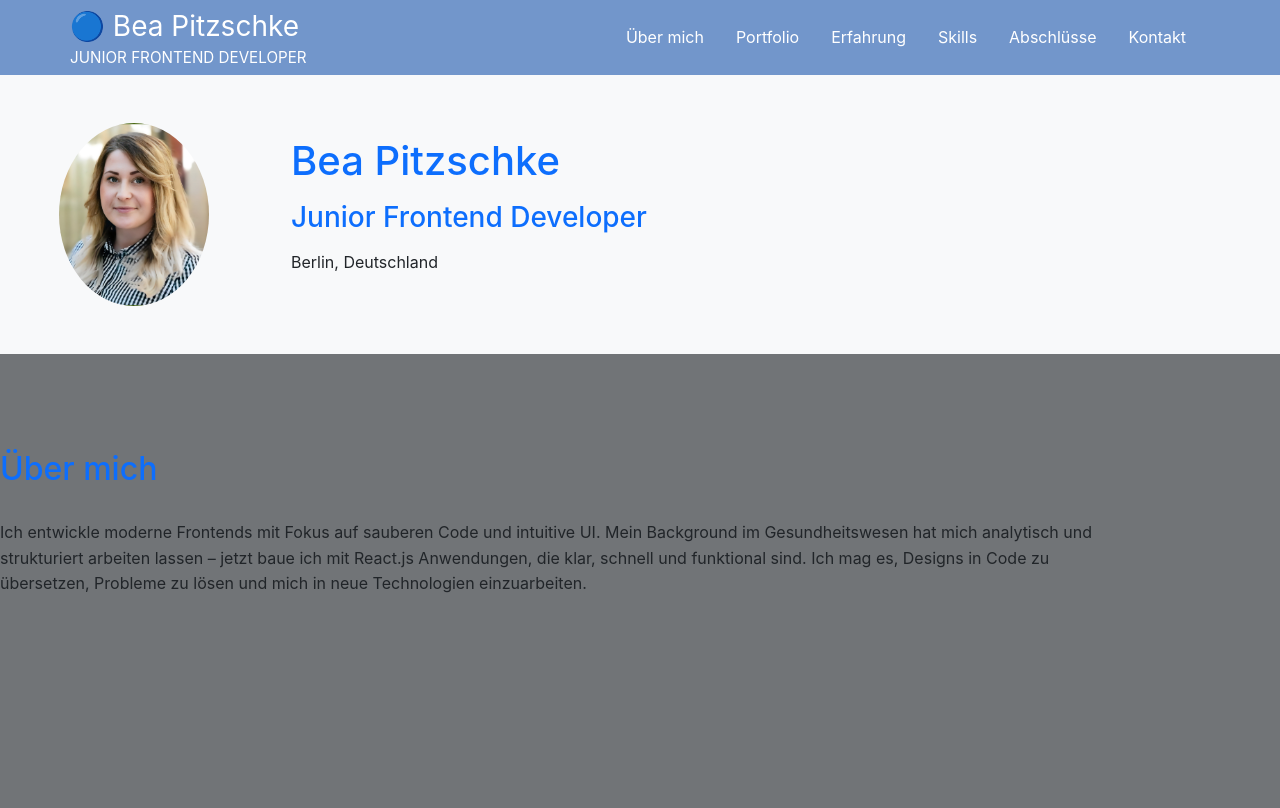
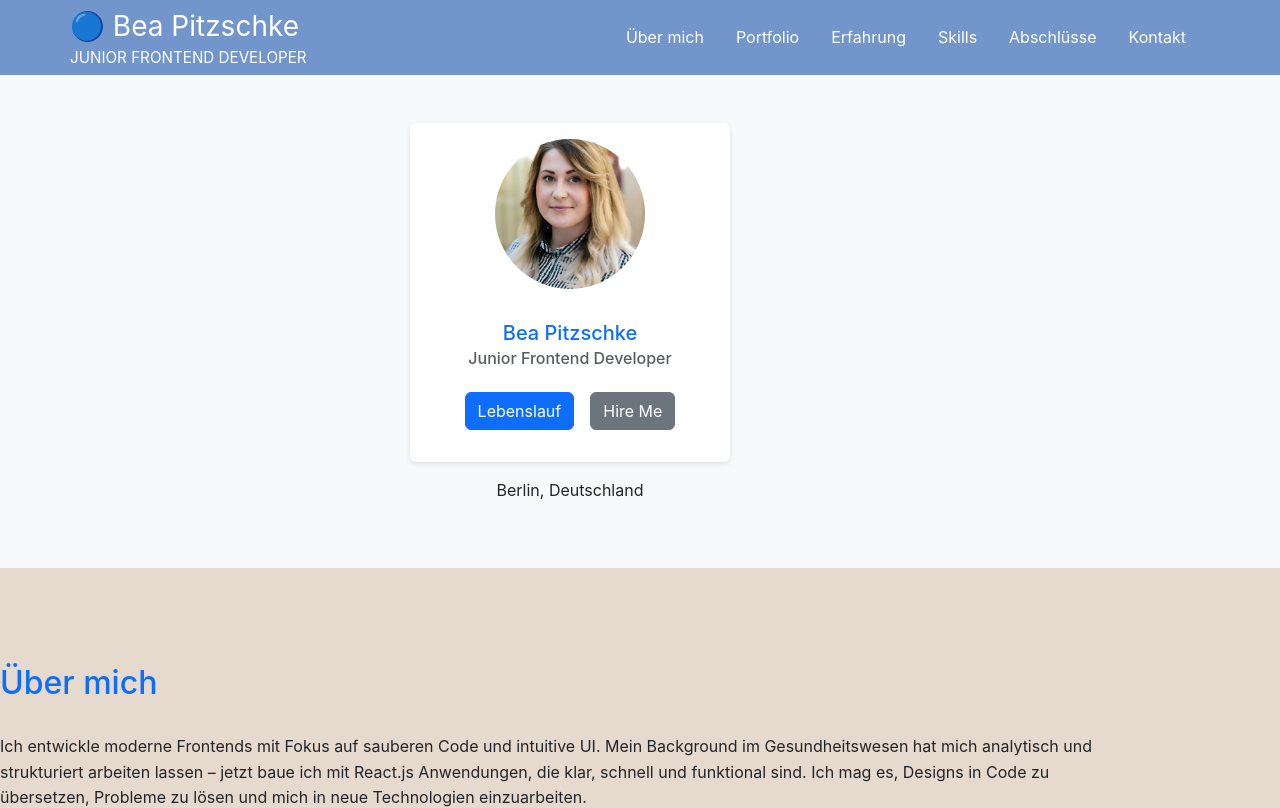
Before and after one commit to BeaCoden/my-cv, a React (Create React App) app: page / in a window 1280 px wide. Shown: the top 808 px of the page. Built offline with nearby package versions, Linux system fonts and the light colour scheme.

Commit message:
Refactor Hero component; replace image and text with ProfileCard component, add download and hire buttons, and update styles

```diff
--- a/src/App.css
+++ b/src/App.css
@@ -4,7 +4,7 @@ html {
 
 body {
   margin: 0;
-  background-color: #717477;
+  background-color: #e6dace;
   color: #212529;
   font-family: -apple-system, BlinkMacSystemFont, 'Segoe UI', 'Roboto', 'Oxygen',
     'Ubuntu', 'Cantarell', 'Fira Sans', 'Droid Sans', 'Helvetica Neue',
@@ -72,26 +72,6 @@ p {
   cursor: pointer;
 }
 
-.hero {
-  background-color: #e9ecef;
-  padding: 4rem 0;
-  text-align: left;
-}
-
-.hero h1 {
-  font-size: 2.5rem;
-  margin-bottom: 0.5rem;
-}
-
-.hero h3 {
-  font-size: 1.25rem;
-  color: #6c757d;
-}
-
-.hero img {
-  max-width: 150px;
-  border-radius: 50%;
-}
 
 section {
   padding-top: 3rem;
--- a/src/areas/Hero.jsx
+++ b/src/areas/Hero.jsx
@@ -1,27 +1,44 @@
 import React from "react";
 import { Container, Row, Col } from "react-bootstrap";
-import data from "../cvData.json";import "../App.css";
+import data from "../cvData.json";
+import ProfileCard from "../components/common/ProfileCard";
+import "../App.css";
 
 const Hero = () => {
   const { name, title, location, profile_image } = data;
 
+  // Beispiel-Handler für die Buttons
+  const handleDownloadCV = () => {
+    // Hier kannst du z. B. ein PDF öffnen oder herunterladen
+    // window.open("/pfad/zu/deinemCV.pdf");
+    // oder Druck-Dialog: window.print();
+    console.log("CV-Download / Print ausgelöst");
+  };
+
+  const handleHireMe = () => {
+    // Hier kannst du z. B. ein Kontaktformular öffnen
+    // oder eine Mailto-Option triggern
+    console.log("Hire Me geklickt");
+  };
+
   return (
     <section className="py-5 bg-light">
       <Container>
-        <Row className="align-items-center">
-          <Col
-            md={3}
-            className="text-center mb-4 mb-md-0">
-            <img
-              src={profile_image}
-              alt="Profilbild"
-              className="img-fluid rounded-circle"
-              style={{ maxWidth: "150px" }}
+        <Row className="justify-content-center">
+          <Col md={6}>
+            <ProfileCard
+              image={profile_image}
+              name={name}
+              title={title}
+              onDownloadCV={handleDownloadCV}
+              onHireMe={handleHireMe}
             />
           </Col>
-          <Col md={9}>
-            <h1>{name}</h1>
-            <h3>{title}</h3>
+        </Row>
+        <Row className="justify-content-center mt-3">
+          <Col
+            md={6}
+            className="text-center">
             <p>{location}</p>
           </Col>
         </Row>
--- /dev/null
+++ b/src/components/common/ProfileCard.jsx
@@ -0,0 +1,44 @@
+import React from "react";
+import { Card, Button } from "react-bootstrap";
+
+const ProfileCard = ({ image, name, title, onDownloadCV, onHireMe }) => {
+  return (
+    <Card
+      className="text-center p-3"
+      style={{ maxWidth: "20rem", margin: "0 auto" }}>
+      {/* Profilbild oben, rund dargestellt */}
+      <div style={{ width: "150px", height: "150px", margin: "0 auto" }}>
+        <Card.Img
+          variant="top"
+          src={image}
+          alt={name}
+          className="rounded-circle"
+          style={{ width: "100%", height: "100%", objectFit: "cover" }}
+        />
+      </div>
+
+      <Card.Body>
+        <Card.Title className="mt-3">{name}</Card.Title>
+        <Card.Subtitle className="text-muted mb-4">{title}</Card.Subtitle>
+
+        {/* Buttons nebeneinander */}
+        <div className="d-flex justify-content-center">
+          <Button
+            variant="primary"
+            className="mx-2"
+            onClick={onDownloadCV}>
+            Lebenslauf
+          </Button>
+          <Button
+            variant="secondary"
+            className="mx-2"
+            onClick={onHireMe}>
+            Hire Me
+          </Button>
+        </div>
+      </Card.Body>
+    </Card>
+  );
+};
+
+export default ProfileCard;
```
Also changed, not shown: src/components/common/Card.jsx (deleted).
